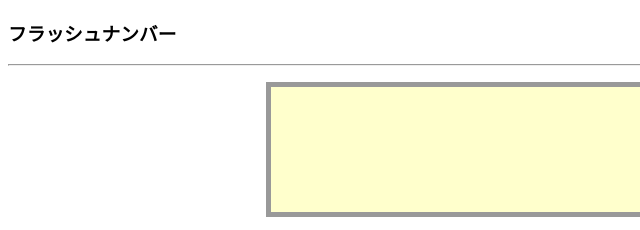
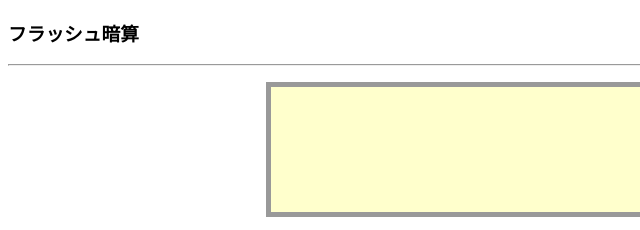
Before and after one commit to Takeshi-ooiwa/CompletionTask, a plain HTML site: page index.html in a window 1280 px wide. Shown: the top 230 px of the page, 0-640 px from the left. Drawn offline with Linux system fonts and the light colour scheme.

Commit message:
Update index.html

```diff
--- a/index.html
+++ b/index.html
@@ -9,7 +9,7 @@
 </head>
 
 <body>
-    <h3>フラッシュナンバー</h3>
+    <h3>フラッシュ暗算</h3>
     <hr>
     <form name="flash">
         <!-- <form name="flash" onSubmit="return false;"> -->
```
